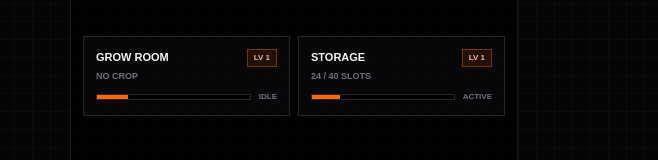
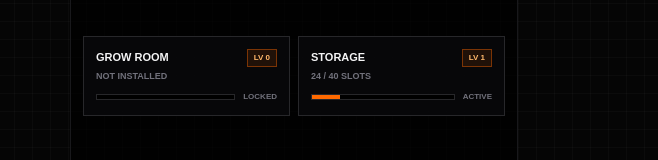
Before and after one commit to Doeks050/extraction-game, a Next.js app: page / in a window 1280 px wide. Shown: the part 375-535 px from the top of the page, without its empty margins (346-1004 px from the left). Built offline with nearby package versions, Linux system fonts and the light colour scheme.

Commit message:
Set grow room to locked level zero

```diff
--- a/src/data/hideoutModules.ts
+++ b/src/data/hideoutModules.ts
@@ -18,9 +18,9 @@ export const hideoutModules: HideoutModule[] = [
   {
     id: "grow_room",
     name: "Grow Room",
-    level: 1,
-    status: "idle",
-    detail: "No crop",
+    level: 0,
+    status: "locked",
+    detail: "Not installed",
   },
   {
     id: "storage",
```
